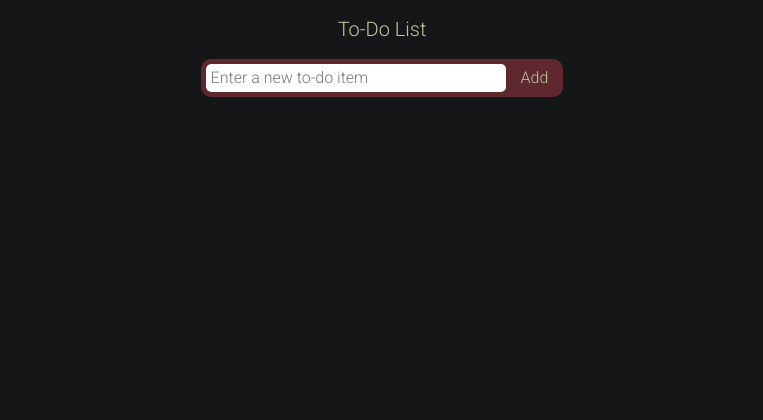
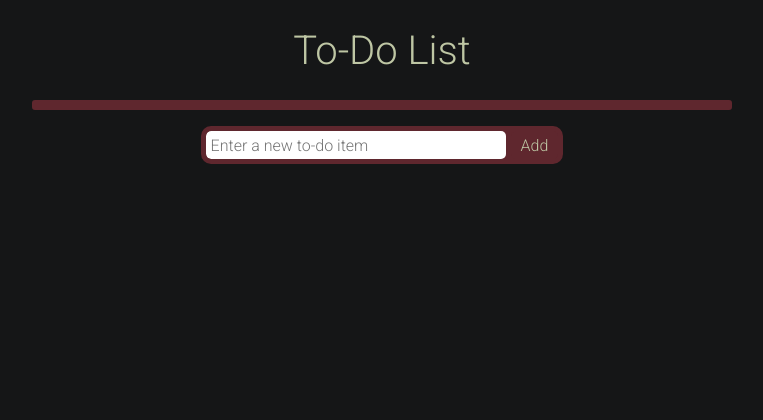
Before and after one commit to VenaMaybe/first_flask_site, a Flask app: page /todo/ in a window 1280 px wide. Shown: the top 420 px of the page, without its empty margins (258-1021 px from the left). Run offline with Flask 3, Linux system fonts and the light colour scheme.

Commit message:
Normalizing style of todo

```diff
--- a/static/css/style.css
+++ b/static/css/style.css
@@ -86,6 +86,7 @@ ul {
     text-align: center; /* Centers the list contents */
     list-style-position: inside; /* Positions bullet points inside the list item content */
     padding-left: 0; /* Removes default padding */
+    margin: 0;
     color: var(--text-color);
 }
 
@@ -125,7 +126,7 @@ li::before {
     display: flex;
     justify-content: center;
     align-items: center;
-    padding: 0 1.25rem;
+    padding: 1rem 1.25rem;
 }
 
 form {
--- a/templates/todo.html
+++ b/templates/todo.html
@@ -1,7 +1,10 @@
 {% extends "base.html" %}
 {% block title %}Vena's Doodles{% endblock %}
 {% block content %}
-    <h1>To-Do List</h1>
+	<div class="header">
+		To-Do List
+	</div>
+	<hr>
 	<div class="outer-form">
 		<form action="/add" method="post">
 			<input type="text" name="todo" placeholder="Enter a new to-do item" class="input-todo">
```
